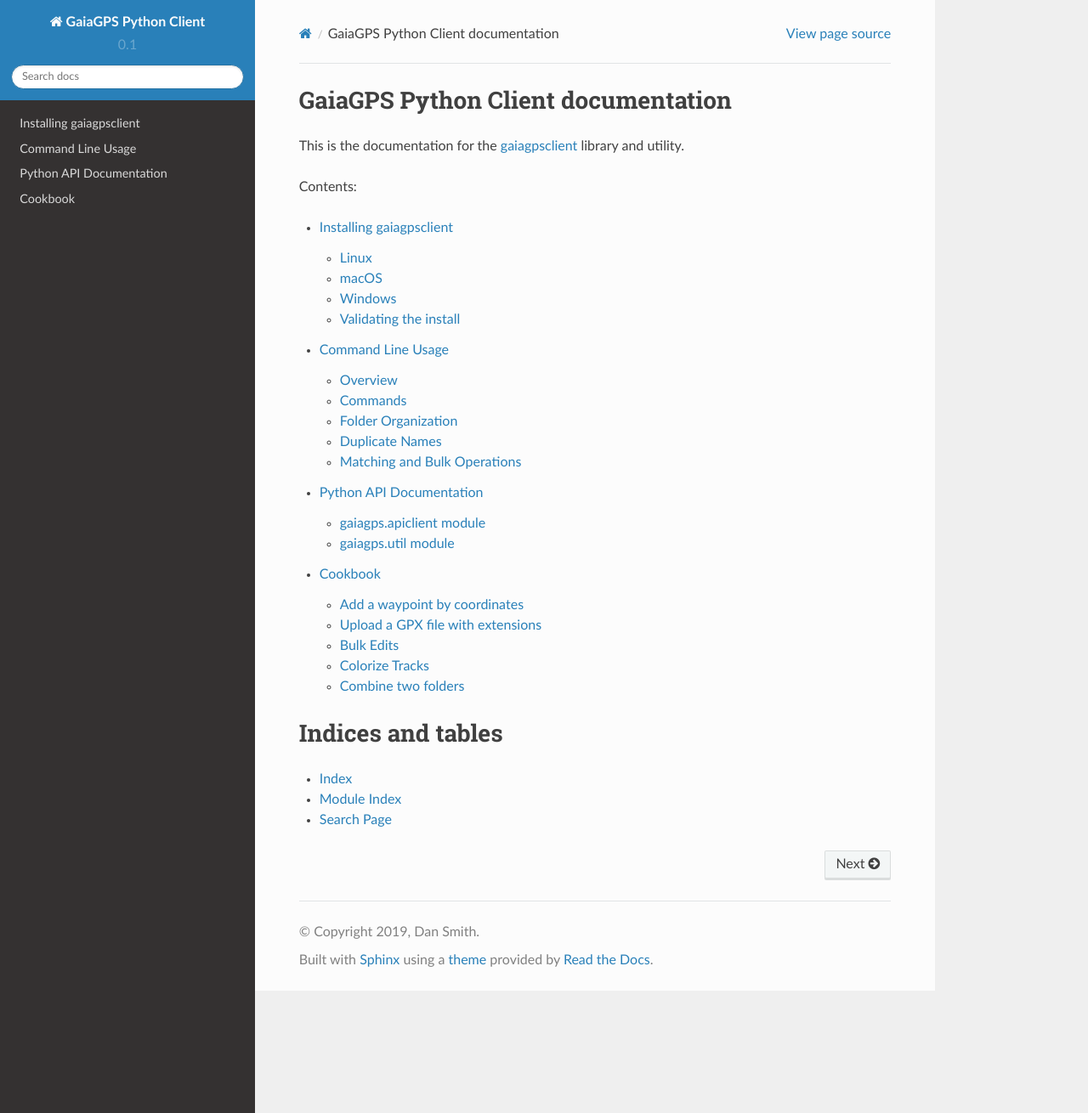
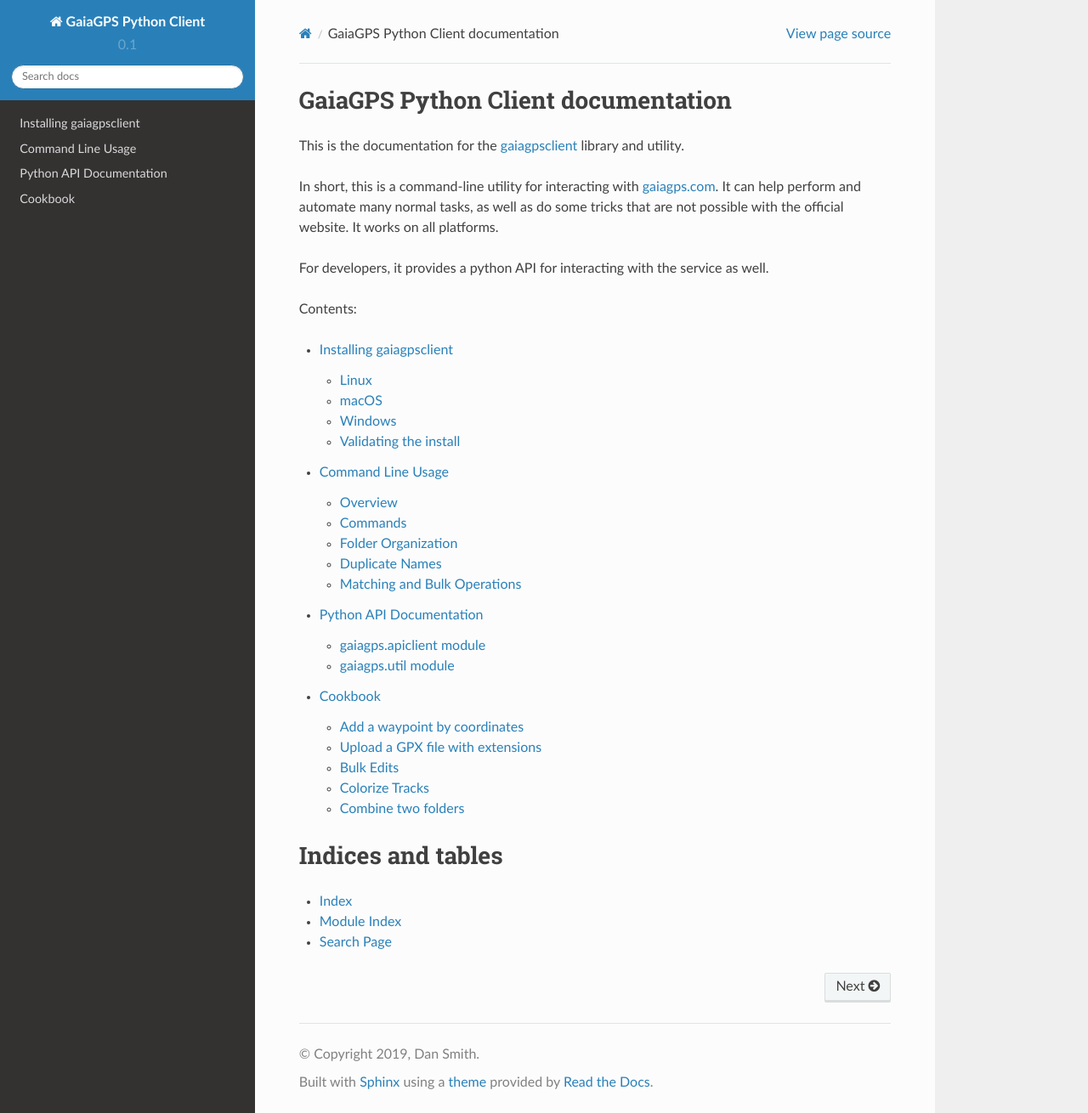
Before and after one commit to kk7ds/gaiagpsclient, a Sphinx documentation site: the page built from doc/source/index.rst, in a window 1280 px wide and 1310 px high. Shown: the whole window at 85% size. Built offline with Sphinx 7.4.7 and the Read the Docs theme 2.0.0, drawn with Linux system fonts in a browser that asks for light colours.

Commit message:
Add some documentation cross-links and verbiage.

```diff
--- a/README.rst
+++ b/README.rst
@@ -28,7 +28,7 @@
 CLI Usage
 ---------
 
-For more information on usage, see the `full documentation <https://gaiagpsclient.readthedocs.io/en/latest/>`_. Below is a quick introduction to get you started.
+For more information on usage, see the `full documentation <https://gaiagpsclient.readthedocs.io/en/latest/>`_. Below is a quick introduction to get you started. For more common usage recipes, check out the `cookbook <https://gaiagpsclient.readthedocs.io/en/latest/cookbook.html>`_.
 
 The command line client will attempt to login to gaiagps.com only when necessary, caching the session credentials whenever possible. Thus, at least the first use requires your Gaia credentials, and any time after that session expires. After installation, try testing your connection, which will perform a login and validate that communication is possible:
 
--- a/doc/source/index.rst
+++ b/doc/source/index.rst
@@ -7,6 +7,14 @@
 ===================================
 
 This is the documentation for the `gaiagpsclient <https://github.com/kk7ds/gaiagpsclient>`_ library and utility.
+
+In short, this is a command-line utility for interacting with
+`gaiagps.com <https://www.gaiagps.com>`_. It can help perform and automate many normal tasks, as
+well as do some tricks that are not possible with the official
+website. It works on all platforms.
+
+For developers, it provides a python API for interacting with the
+service as well.
 
 Contents:
 
```
Also changed, not shown: doc/source/install.rst (+7 -0 lines).
